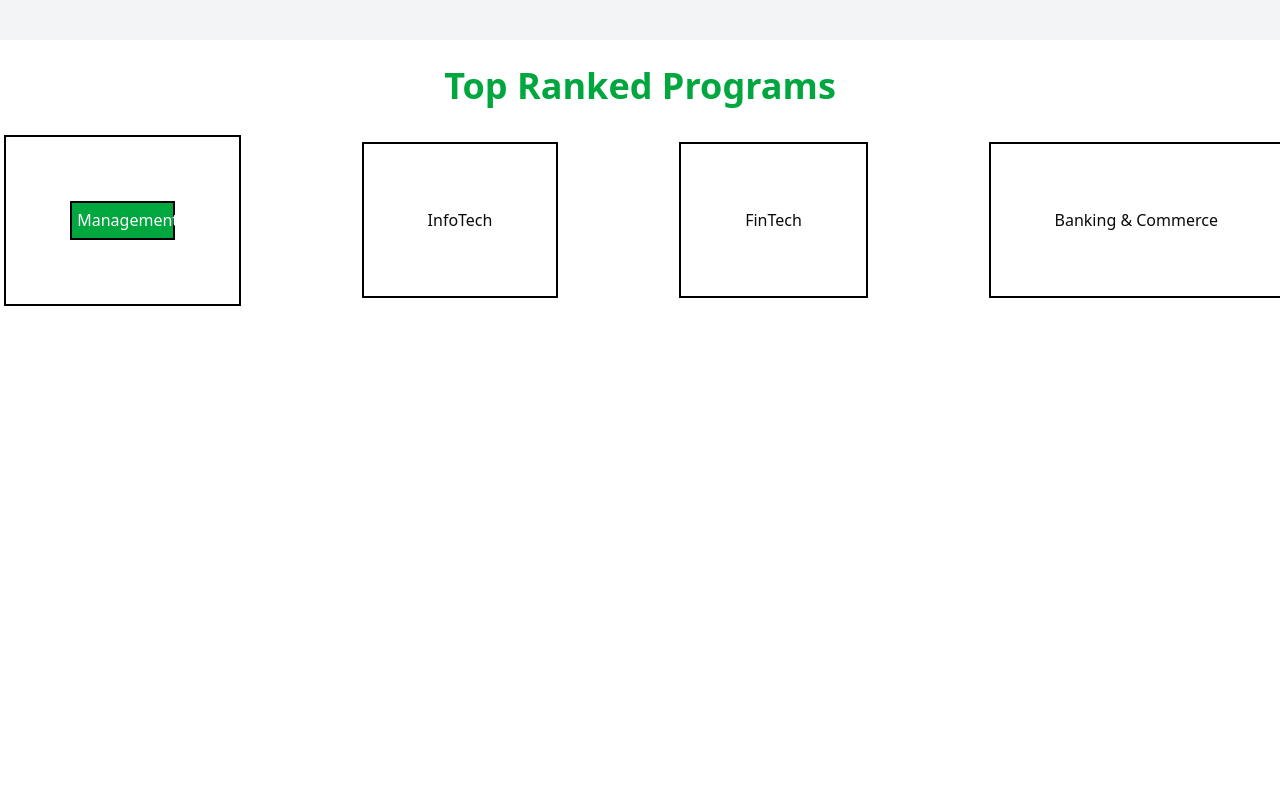
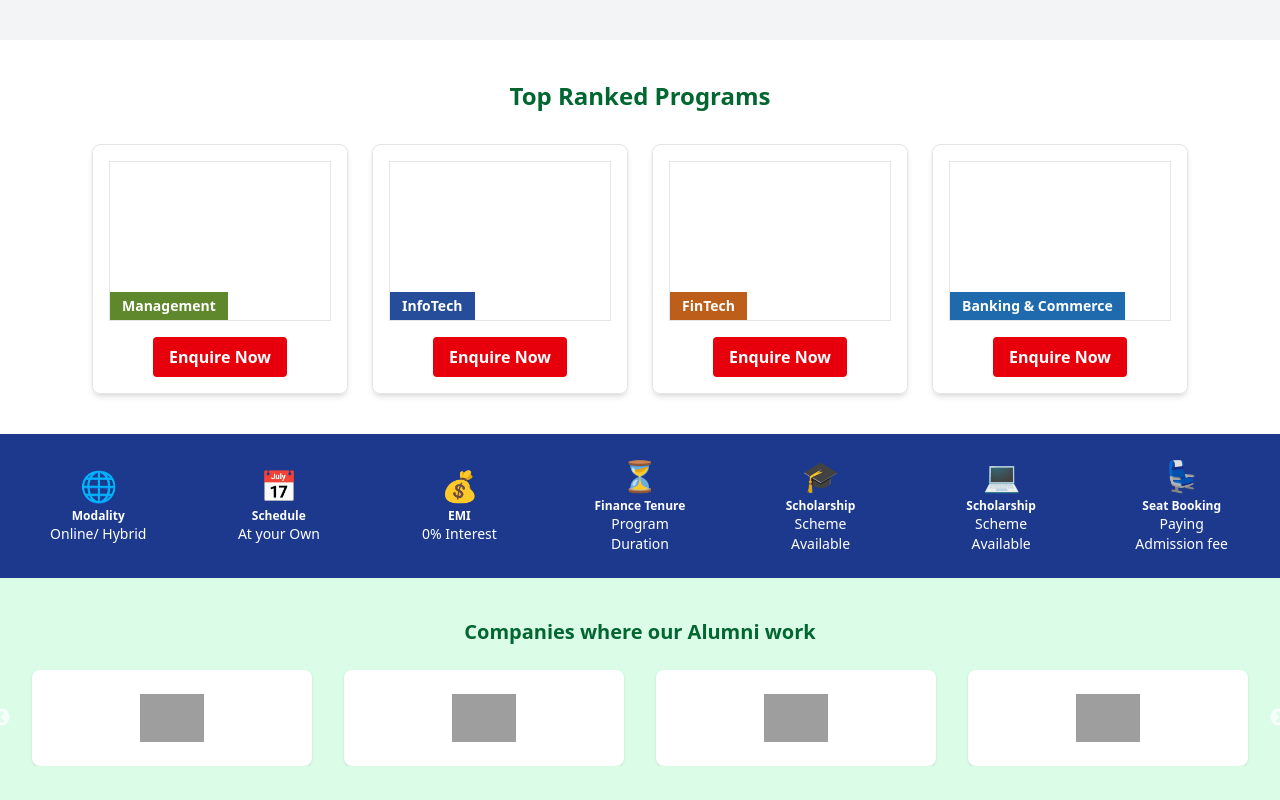
Before and after one commit to AnshRaj112/kiit-extensions-frontend, a Next.js app: page / in a window 1280 px wide. Shown: the part 4260-5060 px from the top of the page. Built offline with nearby package versions, Linux system fonts and the light colour scheme; grey boxes are pictures that could not be loaded.

Commit message:
Adding few more sections

```diff
--- a/package.json
+++ b/package.json
@@ -22,7 +22,9 @@
     "react": "^19.0.0",
     "react-dom": "^19.0.0",
     "react-icons": "^5.5.0",
+    "react-slick": "^0.30.3",
     "sass": "^1.86.0",
+    "slick-carousel": "^1.8.1",
     "tailwind-merge": "^3.0.2",
     "tailwindcss-animate": "^1.0.7",
     "tw-animate-css": "^1.2.4"
@@ -34,6 +36,7 @@
     "@types/react": "^19",
     "@types/react-dom": "^19",
     "@types/react-icons": "^2.2.7",
+    "@types/react-slick": "^0.23.13",
     "eslint": "^9",
     "eslint-config-next": "15.2.3",
     "tailwindcss": "^4",
--- a/src/app/components/sections/Sec5.tsx
+++ b/src/app/components/sections/Sec5.tsx
@@ -1,37 +1,45 @@
-import React from "react";
+import React from 'react';
 
-function Sec5() {
+interface ProgramCardProps {
+  title: string;
+  color: string;
+  link: string;
+}
+
+const ProgramCard: React.FC<ProgramCardProps> = ({ title, color, link }) => (
+  <div className="border rounded-md shadow-md p-4 w-64 flex flex-col items-center justify-between">
+    {/* Placeholder for image */}
+    <div className="w-full h-40 border mb-4 flex items-end">
+      <span className={`text-white px-3 py-1 text-sm font-semibold`} style={{ backgroundColor: color }}>
+        {title}
+      </span>
+    </div>
+    <a href={link} target="_blank" rel="noopener noreferrer">
+      <button className="bg-red-600 text-white font-bold py-2 px-4 rounded hover:bg-red-700">
+        Enquire Now
+      </button>
+    </a>
+  </div>
+);
+
+const TopPrograms: React.FC = () => {
+  const programs = [
+    { title: 'Management', color: '#5f882c', link: 'https://example.com/management' },
+    { title: 'InfoTech', color: '#264d99', link: 'https://example.com/infotech' },
+    { title: 'FinTech', color: '#bd5f1b', link: 'https://example.com/fintech' },
+    { title: 'Banking & Commerce', color: '#1f6aad', link: 'https://example.com/banking-commerce' },
+  ];
+
   return (
-    <div className="min-h-screen w-full bg-white flex flex-col">
-      <div className="w-full">
-        <p className="text-4xl py-[2%] font-bold text-green-600 text-center">
-          Top Ranked Programs
-        </p>
-      </div>
-      <div className="flex flex-row justify-between items-center w-full m-1">
-        <div className="border-2 border-black h-[10%] p-[5%]">
-          <div className="border-2 border-black p-[5%] bg-green-600 text-white">
-            <p>Management</p>
-          </div>
-        </div>
-        <div className="border-2 border-black h-[10%] p-[5%]">
-          <div>
-            <p>InfoTech</p>
-          </div>
-        </div>
-        <div className="border-2 border-black h-[10%] p-[5%]">
-          <div>
-            <p>FinTech</p>
-          </div>
-        </div>
-        <div className="border-2 border-black h-[10%] p-[5%]">
-          <div>
-            <p>Banking & Commerce</p>
-          </div>
-        </div>
+    <div className="flex flex-col items-center py-10 bg-white">
+      <h2 className="text-2xl font-bold text-green-800 mb-8">Top Ranked Programs</h2>
+      <div className="flex flex-wrap gap-6 justify-center">
+        {programs.map((program) => (
+          <ProgramCard key={program.title} title={program.title} color={program.color} link={program.link} />
+        ))}
       </div>
     </div>
   );
-}
+};
 
-export default Sec5;
+export default TopPrograms;
--- a/src/app/components/sections/Sec6.tsx
+++ b/src/app/components/sections/Sec6.tsx
@@ -1,7 +1,77 @@
+"use client"
+
 import React from "react";
+import Slider from "react-slick";
+import "slick-carousel/slick/slick.css";
+import "slick-carousel/slick/slick-theme.css";
 
-function Sec6() {
-  return <div className="min-h-screen w-full bg-white flex flex-col"></div>;
-}
+const highlights = [
+  { icon: "🌐", title: "Modality", detail: "Online/ Hybrid" },
+  { icon: "📅", title: "Schedule", detail: "At your Own" },
+  { icon: "💰", title: "EMI", detail: "0% Interest" },
+  { icon: "⏳", title: "Finance Tenure", detail: "Program Duration" },
+  { icon: "🎓", title: "Scholarship", detail: "Scheme Available" },
+  { icon: "💻", title: "Scholarship", detail: "Scheme Available" },
+  { icon: "💺", title: "Seat Booking", detail: "Paying Admission fee" },
+];
 
-export default Sec6;
+const companyLogos = [
+  { src: "/logos/kpmg.png", alt: "KPMG" },
+  { src: "/logos/bny.png", alt: "BNY" },
+  { src: "/logos/deloitte.png", alt: "Deloitte" },
+  { src: "/logos/yugabyte.png", alt: "YugabyteDB" },
+  { src: "/logos/musigma.png", alt: "Mu Sigma" },
+  { src: "/logos/highradius.png", alt: "Highradius" },
+  { src: "/logos/microsoft.png", alt: "Microsoft" },
+  { src: "/logos/accenture.png", alt: "Accenture" },
+];
+
+const AlumniSection = () => {
+  const sliderSettings = {
+    dots: false,
+    infinite: true,
+    speed: 800,
+    slidesToShow: 4,
+    slidesToScroll: 2,
+    autoplay: true,
+    autoplaySpeed: 2500,
+    responsive: [
+      { breakpoint: 1024, settings: { slidesToShow: 3 } },
+      { breakpoint: 768, settings: { slidesToShow: 2 } },
+      { breakpoint: 480, settings: { slidesToShow: 1 } },
+    ],
+  };
+
+  return (
+    <div>
+      {/* Blue Banner */}
+      <div className="bg-blue-900 text-white flex flex-wrap justify-around items-center py-6 px-4 text-center gap-4">
+        {highlights.map((item, idx) => (
+          <div key={idx} className="flex flex-col items-center w-28">
+            <div className="text-3xl mb-1">{item.icon}</div>
+            <div className="text-xs font-semibold">{item.title}</div>
+            <div className="text-sm">{item.detail}</div>
+          </div>
+        ))}
+      </div>
+
+      {/* Alumni Carousel */}
+      <div className="bg-green-100 py-10 text-center">
+        <h2 className="text-xl font-bold text-green-800 mb-6">Companies where our Alumni work</h2>
+        <div className="mx-4">
+          <Slider {...sliderSettings}>
+            {companyLogos.map((logo, idx) => (
+              <div key={idx} className="px-4">
+                <div className="bg-white shadow rounded-md flex items-center justify-center h-24 p-4">
+                  <img src={logo.src} alt={logo.alt} className="max-h-12 object-contain" />
+                </div>
+              </div>
+            ))}
+          </Slider>
+        </div>
+      </div>
+    </div>
+  );
+};
+
+export default AlumniSection;
--- a/src/app/globals.css
+++ b/src/app/globals.css
@@ -1,5 +1,7 @@
 @import "tailwindcss";
 @import 'tw-animate-css';
+@import "slick-carousel/slick/slick.css";
+@import "slick-carousel/slick/slick-theme.css";
 
 @custom-variant dark (&:is(.dark *));
 
--- a/src/app/page.tsx
+++ b/src/app/page.tsx
@@ -2,8 +2,8 @@ import { HomeCarousel } from "./components/Carousal";
 import KIITXExtension from "./components/sections/Sec2";
 import KiitxStructure from "./components/sections/Sec3";
 import VisionMission from "./components/sections/Sec4";
-import Sec5 from "./components/sections/Sec5";
-import Sec6 from "./components/sections/Sec6";
+import TopPrograms from "./components/sections/Sec5";
+import AlumniSection from "./components/sections/Sec6";
 export default function Home() {
   return (
     <div>
@@ -11,8 +11,8 @@ export default function Home() {
       <KIITXExtension />
       <KiitxStructure />
       <VisionMission />
-      <Sec5 />
-      <Sec6 />
+      <TopPrograms />
+      <AlumniSection />
 
       {/* <p>This is the search page.</p> */}
     </div>
```
Also changed, not shown: 1 other file (tests, documents, lock files or other folders).
